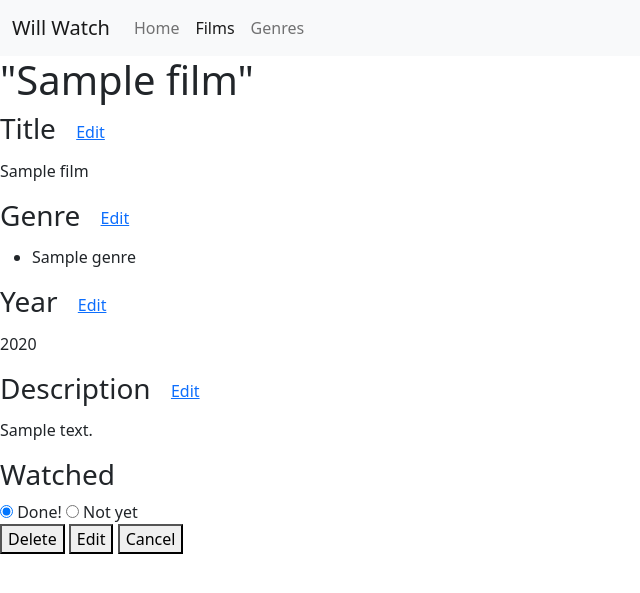
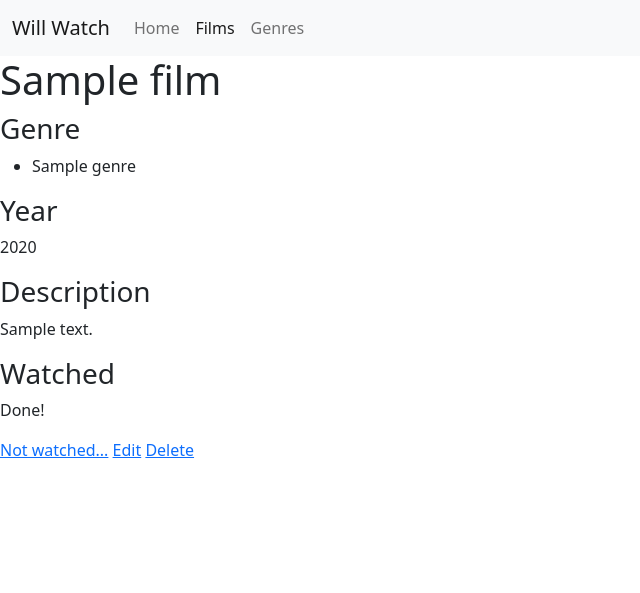
Before and after one commit to ricard-ferrero/will-watch, a Django app: page /films/myfilms/1/ in a window 1280 px wide. Shown: the top 593 px of the page, without its empty margins (0-640 px from the left). Run offline with Django 4.2, Linux system fonts and the light colour scheme; tables that the repository leaves empty hold one stand-in row (values such as "Sample post").

Commit message:
new Detail and Update method

```diff
--- a/willwatchproject/films/templates/films/detail_film.html
+++ b/willwatchproject/films/templates/films/detail_film.html
@@ -6,56 +6,36 @@
 {% block aria-films %}aria-current="page"{% endblock %}
 
 {% block content %}
-<h1>"{{ film.title|capfirst }}"</h1>
+<h1>{{ film.title|capfirst }}</h1>
 
-<form action="" method="post">
-	{% csrf_token %}
-	<input type="hidden" name="id" value="{{ film.id }}">
-
-<p class="h3">Title <button type="button" class="btn btn-link">Edit</button></p>
-
-	<p>{{ film.title }}</p>
-	<input type="text" name="title" value="{{ film.title }}" class="d-none">
-
-
-<p class="h3">Genre <button type="button" class="btn btn-link">Edit</button></p>
-
+<p class="h3">Genre</p>
 	<ul>
 	{% for genre in genres %}
 		<li>{{ genre.genre_name|capfirst }}</li>
 	{% endfor %}
 	</ul>
-	{% for genre in genres_list %}
-		<input type="checkbox" name="genre" value="{{ genre.id }}" id="genre{{ forloop.counter }}" {% if genre in genres %}checked{% endif %} class="d-none"><label for="genre{{ forloop.counter }}" class="d-none">{{ genre.genre_name|capfirst }}</label>
-	{% endfor %}
+
+<p class="h3">Year</p>
+	<p>{{ film.year }}</p>
+
+<p class="h3">Description</p>
+	<p>{{ film.description }}</p>
+
+<p class="h3">Watched</p>
+	{% if film.watched %}
+	<p>Done!</p>
+	{% else %}
+	<p>Not yet</p>
+	{% endif %}
 
 
-<p class="h3">Year <button type="button" class="btn btn-link">Edit</button></p>
-	{% if film.year %}
-	<p>{{ film.year }}</p>
-	{% endif %}
-	<input type="number" name="year" value="{{ film.year }}" class="d-none">
+{% if film.watched %}
+<a href="#">Not watched...</a>
+{% else %}
+<a href="#">Watched!</a>
+{% endif %}
 
-<p class="h3">Description <button type="button" class="btn btn-link">Edit</button></p>
-	{% if film.description %}
-	<p>{{ film.description }}</p>
-	<textarea name="description" class="d-none">{{ film.description }}</textarea>
-	{% else %}
-	<textarea name="description" class="d-none"></textarea>
-	{% endif %}
+<a href="#">Edit</a>
+<a href="#">Delete</a>
 
-<p class="h3">Watched</p>
-	<input type="radio" id="done" name="watched" value="True" {% if film.watched %}checked{% endif %}>
-		<label for="done">Done!</label>
-	<input type="radio" id="not-yet" name="watched" value="False" {% if not film.watched %}checked{% endif %}>
-		<label for="not-yet">Not yet</label>
-
-<div>
-	<button name="call-to" value="delete">Delete</button>
-	<button name="call-to" value="edit">Edit</button>
-	<button name="call-to" value="cancel">Cancel</button>
-</div>
-
-
-</form>
 {% endblock %}
--- a/willwatchproject/films/templates/films/list_films.html
+++ b/willwatchproject/films/templates/films/list_films.html
@@ -8,7 +8,7 @@
 {% block content %}
 <h1>My Films</h1>
 
-<h3>Genres</h3>
+<p class="h4">Genres</p>
 <ul>
 {% for genre in genres_list %}
 	<li><a href="{% url 'genres:detail' genre.id %}">{{genre.genre_name|capfirst}}</a></li>
--- a/willwatchproject/films/urls.py
+++ b/willwatchproject/films/urls.py
@@ -7,4 +7,5 @@ urlpatterns = [
 	path('myfilms/<int:film_id>/', views.my_films, name='detail'),
 	path('random/', views.random_film, name='random'),
 	path('new/', views.new_film, name='new'),
+	path('edit/<int:pk>/', views.update_film, name='update')
 ]
--- a/willwatchproject/films/views.py
+++ b/willwatchproject/films/views.py
@@ -123,3 +123,12 @@ def delete_film(request):
 	film = get_object_or_404(Film, pk=request.POST['id'])
 	film.delete()
 	return HttpResponseRedirect(reverse('films:list'))
+
+def update_film(request, pk):
+	if request.method == 'GET':
+		film = get_object_or_404(Film, pk=pk)
+		genres_list = Genre.objects.order_by('genre_name')
+		genres_film = film.genre_set.all()
+		return render(request, 'films/update_film.html', {'film': film, 'genres_list': genres_list})
+	if request.method == 'POST':
+		return edit_film(request)
```
Also changed, not shown: willwatchproject/films/templates/films/update_film.html (added, +49 -0 lines).
